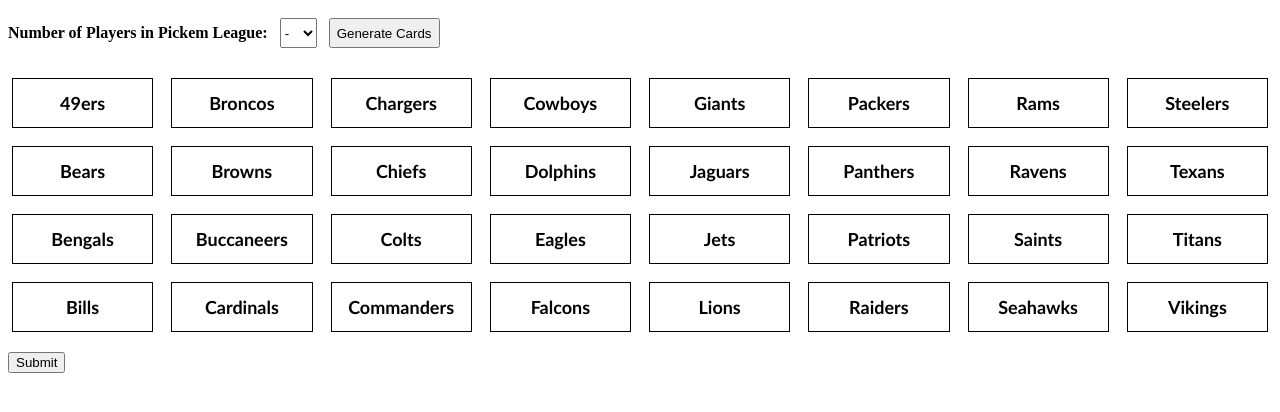
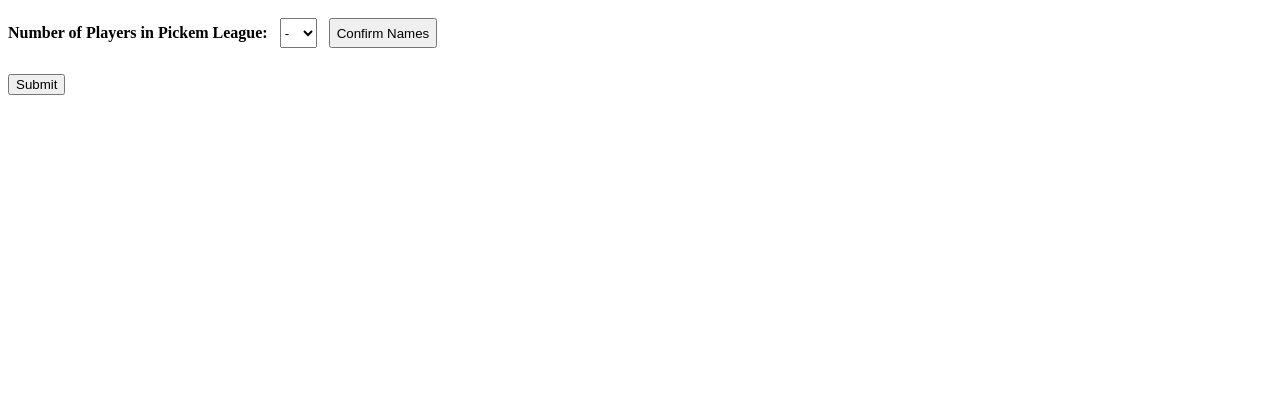
Before and after one commit to jarinsimon/nfl-pickem-script, a website: page index.html in a window 1280 px wide. Drawn offline with Linux system fonts and the light colour scheme.

Commit message:
Remove checkbox appear on start

```diff
--- a/index.html
+++ b/index.html
@@ -12,12 +12,12 @@
             <select id="numberDropdown">
                 <option value="-">-</option>
             </select>
-            <button id='generateCards'>Generate Cards</button>
+            <button id='generateCards'>Confirm Names </button>
         </div>
         <div id="player-names"></div>
         <div id="cardsContainer"></div>
         <div id="checkbox-container" class="checkbox-grid"></div>
-        <form id="teams"><input type="submit" value="Submit"></form>
+        <form id="team-submit"><input type="submit" value="Submit"></form>
         <script>
             var teamJSON = [];
             const form = document.getElementById("teams");
@@ -27,7 +27,7 @@
                 fetch("config.json")
                 .then(response => response.json())
                 .then(data => {
-                    const checkboxContainer = document.getElementById("checkbox-container");
+
                     data.response.forEach(item=>{
                         var teamJSONObject = {
                             "teamID": item.team.id,
@@ -41,32 +41,6 @@
 
                     });
                     teamJSON.sort((a,b) => a.teamNickName.localeCompare(b.teamNickName));
-
-                    for (let row = 0; row < 4; row++){
-                        for (let col = 0; col < 8; col++){
-                            const index = col * 4 + row;
-                            const item = teamJSON[index];
-
-                            const itemDiv = document.createElement("div");
-                            itemDiv.className = `team-button ${item.teamNickName}`;
-
-                            const label = document.createElement("label");
-
-                            const checkbox = document.createElement("input");
-                            checkbox.type = "checkbox";
-                            checkbox.id = `${item.teamNickName}-checkbox`;
-                            checkbox.name = `${item.teamNickName}`;
-
-                            const span = document.createElement("span");
-                            span.textContent = item.teamNickName;
-
-                            label.appendChild(checkbox);
-                            label.appendChild(span);
-                            itemDiv.appendChild(label);
-                            checkboxContainer.appendChild(itemDiv);
-
-                        }
-                    }
                 })
                 .catch(error => console.error("Error fetching JSON data:", error));
             });
```
